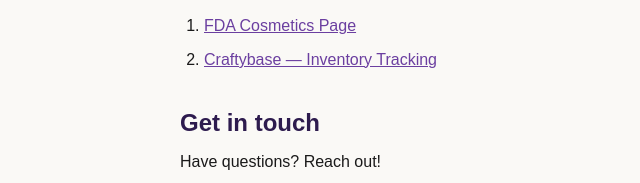
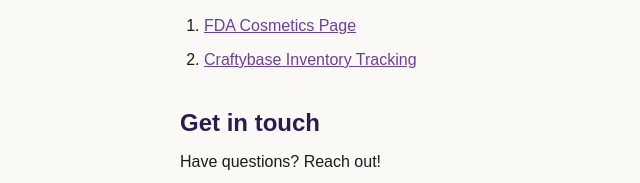
Before and after one commit to tiffanywesley5/Homework, a website: page Week4/index.html in a window 1280 px wide. Shown: the part 978-1161 px from the top of the page, 84-724 px from the left. Drawn offline with Linux system fonts and the light colour scheme.

Commit message:
Update index.html

```diff
--- a/Week4/index.html
+++ b/Week4/index.html
@@ -40,7 +40,7 @@
       <h2>Helpful resources</h2>
       <ol>
         <li><a href="https://www.fda.gov/cosmetics" target="_blank">FDA Cosmetics Page</a></li>
-        <li><a href="https://craftybase.com" target="_blank">Craftybase — Inventory Tracking</a></li>
+        <li><a href="https://craftybase.com" target="_blank">Craftybase  Inventory Tracking</a></li>
       </ol>
     </section>
 
```
